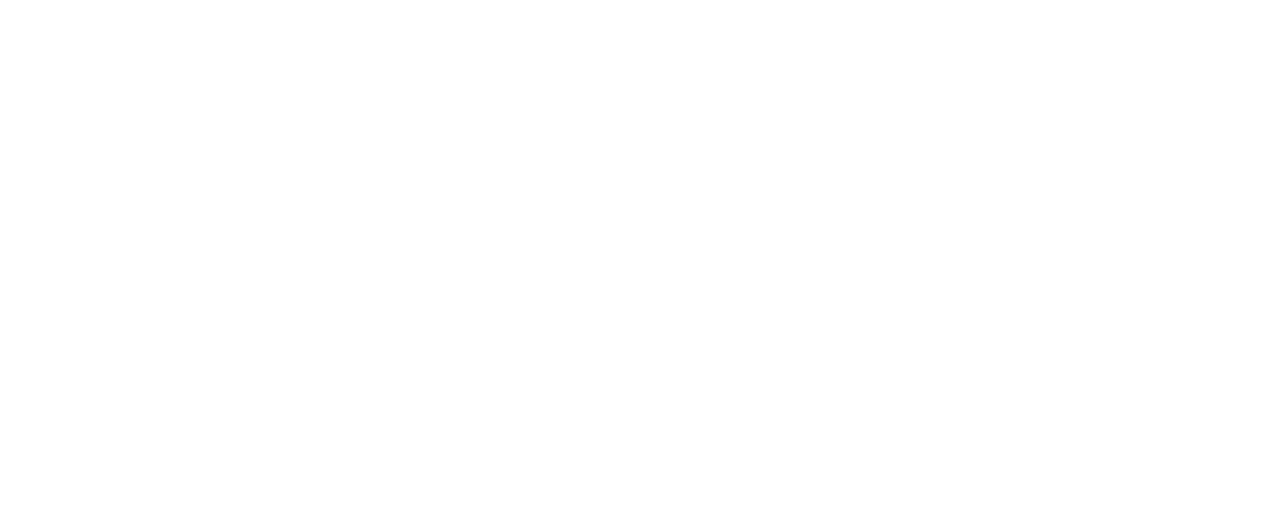
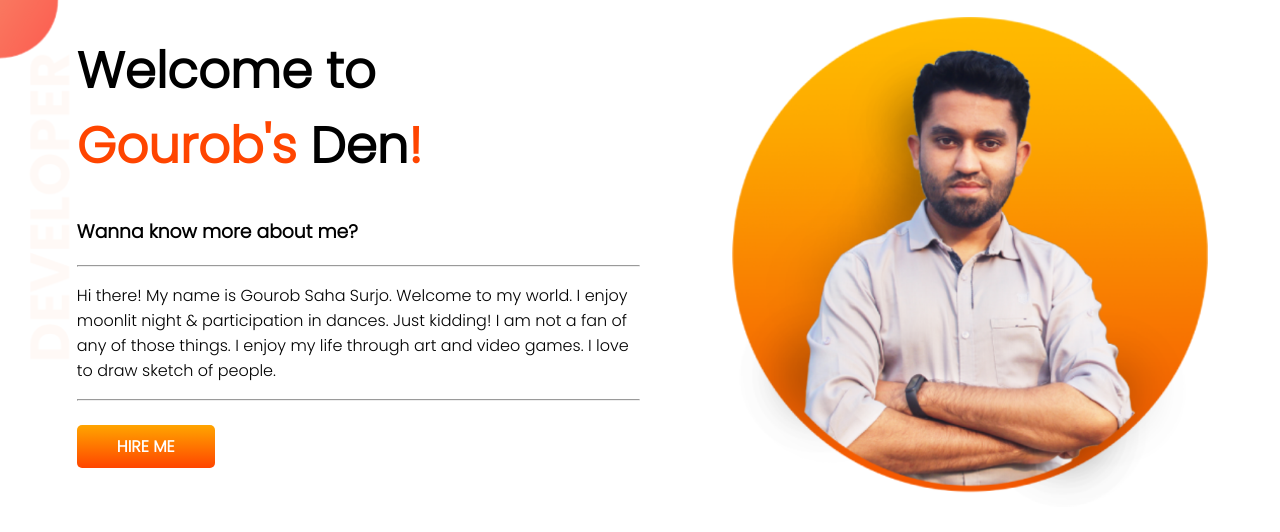
Before and after one commit to GourobSaha/developer-basic-portfolio, a plain HTML site: page index.html in a window 1280 px wide. Drawn offline with Linux system fonts and the light colour scheme.

Commit message:
Header Added

```diff
--- a/index.html
+++ b/index.html
@@ -4,8 +4,43 @@
     <meta charset="UTF-8" />
     <meta http-equiv="X-UA-Compatible" content="IE=edge" />
     <meta name="viewport" content="width=device-width, initial-scale=1.0" />
+    <link rel="preconnect" href="https://fonts.googleapis.com" />
+    <link rel="preconnect" href="https://fonts.gstatic.com" crossorigin />
+    <link
+      href="https://fonts.googleapis.com/css2?family=Poppins:wght@300&display=swap"
+      rel="stylesheet"
+    />
     <link rel="stylesheet" href="style.css" />
     <title>Gourob Saha</title>
   </head>
-  <body></body>
+  <body>
+    <header class="top-banner">
+      <div class="half-width">
+        <h1>
+          Welcome to <br />
+          <span class="f-color">Gourob's</span> Den<span class="f-color"
+            >!</span
+          >
+        </h1>
+        <h3>Wanna know more about me?</h3>
+        <hr />
+        <p>
+          Hi there! My name is Gourob Saha Surjo. Welcome to my world. I enjoy
+          moonlit night & participation in dances. Just kidding! I am not a fan
+          of any of those things. I enjoy my life through art and video games. I
+          love to draw sketch of people.
+        </p>
+        <hr />
+        <br />
+        <a
+          class="me-button"
+          href="https://www.linkedin.com/in/gourob-saha-632751200/"
+          target="_blank"
+          rel="noopener noreferrer"
+          >HIRE ME</a
+        >
+      </div>
+      <div class="half-width"><img src="images/pp1.png" alt="" /></div>
+    </header>
+  </body>
 </html>
--- a/style.css
+++ b/style.css
@@ -0,0 +1,37 @@
+body {
+  font-family: "Poppins", sans-serif;
+  margin: 0;
+}
+h1 {
+  font-size: 50px;
+}
+.f-color {
+  color: orangered;
+}
+header {
+  display: flex;
+}
+.half-width {
+  width: 50%;
+  padding-left: 6%;
+}
+.half-width img {
+  width: 90%;
+}
+.me-button {
+  text-decoration: none;
+  background-image: linear-gradient(orange, orangered);
+  padding: 10px 40px;
+  border-radius: 5px;
+  color: white;
+  font-weight: 700;
+}
+.me-button:hover {
+  transition-duration: 0.2s;
+  color: whitesmoke;
+  box-shadow: 5px 5px 7px rgba(128, 128, 128, 0.489);
+}
+.top-banner {
+  background-image: url(images/top-banner.png);
+  background-repeat: no-repeat;
+}
```
